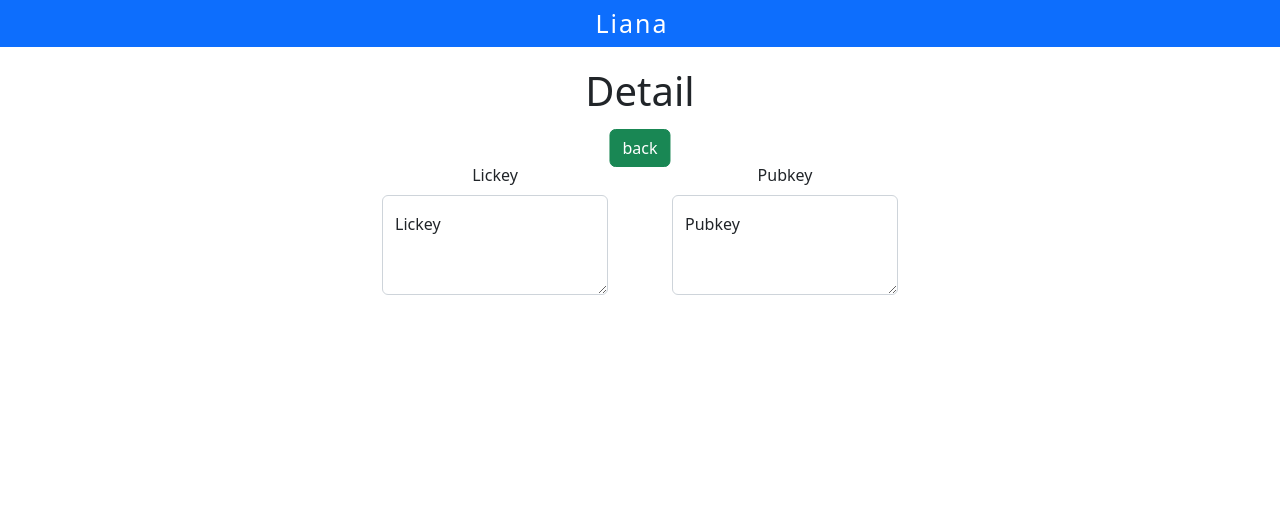
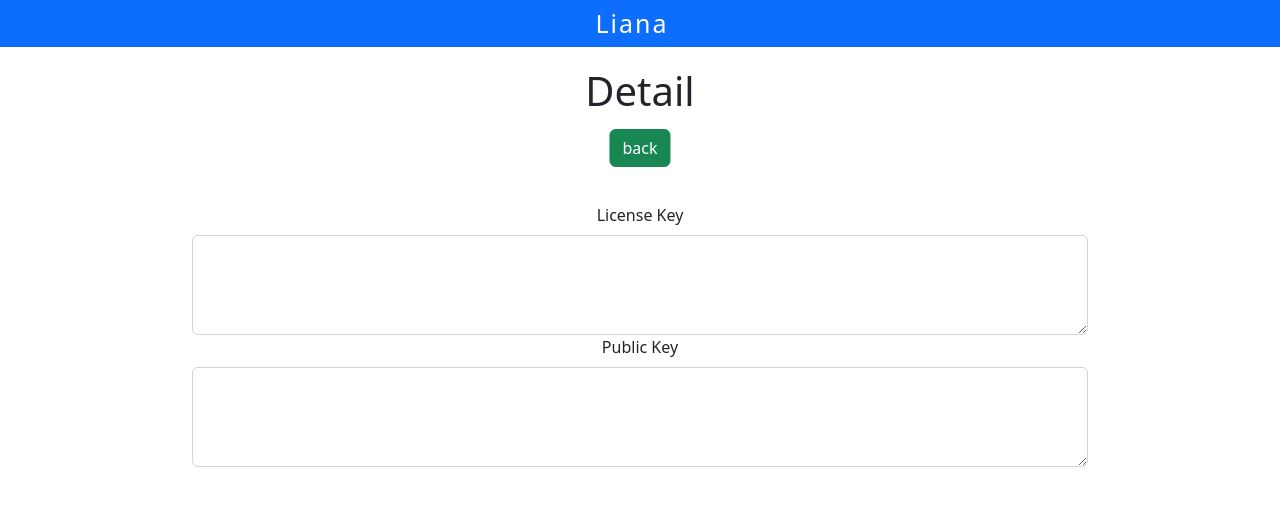
Before and after one commit to ragazenta/liana, a Flask app: template liana/templates/detail.html in a window 1280 px wide. Shown: the top 506 px of the page. Run offline with Flask 2, Linux system fonts and the light colour scheme; the template is opened without the code that fills it, so the values that code supplies are empty.

Commit message:
perbaikan detail

```diff
--- a/liana/static/style.css
+++ b/liana/static/style.css
@@ -104,6 +104,7 @@ html {
 
 .con-luar-detail{
     width: 100%;
+    padding-top: 20px;
 }
 
 .con-luar-detail > .button-back{
@@ -116,10 +117,8 @@ html {
 }
 
 .content > .con-luar-detail > .con-detail{
-    display: flex;
-    justify-content: center;
-    align-items: center;
-    gap: 4rem;
+    width: 70%;
+    margin: auto;
 }
 
 @media (max-width: 800px) {
--- a/liana/templates/detail.html
+++ b/liana/templates/detail.html
@@ -9,19 +9,17 @@
 <div class="con-luar-detail">
     <div class="con-detail mt-5">
         <div class="signkey text-center">
-            <label class="form-label" for="createdby">Lickey</label>
+            <label class="form-label" for="createdby">License Key</label>
             <div class="form-floating">
                 <textarea class="form-control" placeholder="Leave a comment here"
                     style="height: 100px">{{ lickey }}</textarea>
-                <label for="floatingTextarea2">Lickey</label>
             </div>
         </div>
         <div class="privkey text-center">
-            <label class="form-label" for="lickey">Pubkey</label>
+            <label class="form-label" for="lickey">Public Key</label>
             <div class="form-floating">
                 <textarea class="form-control" placeholder="Leave a comment here"
                     style="height: 100px">{{ pubkey }}</textarea>
-                <label for="floatingTextarea2">Pubkey</label>
             </div>
         </div>
     </div>
```
